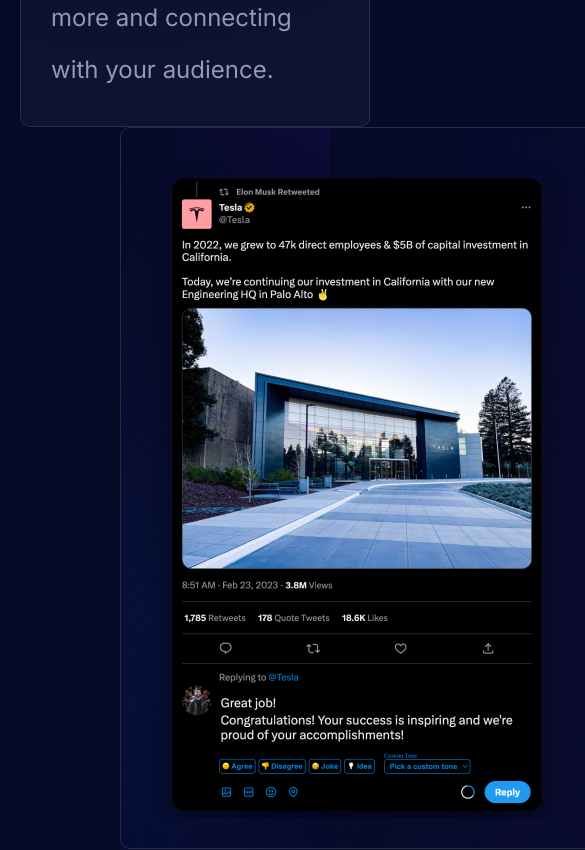
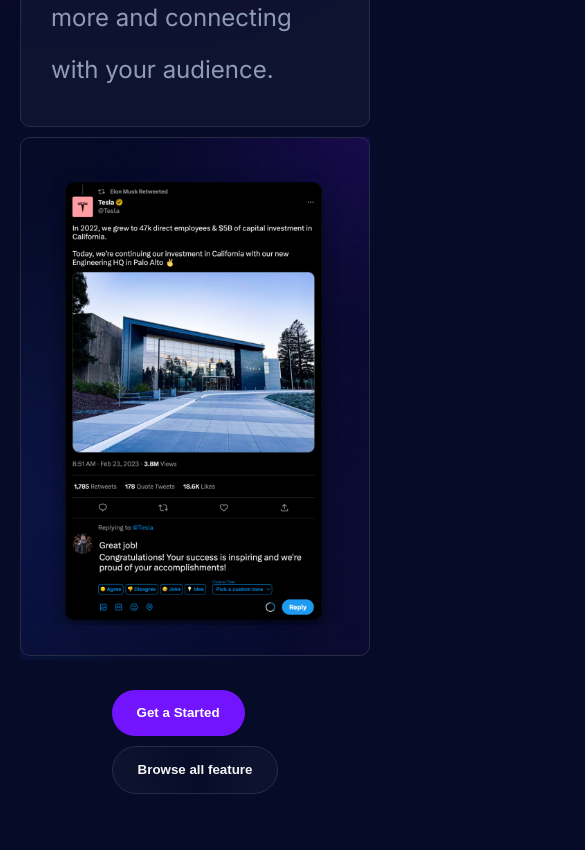
Before and after one commit to Basit46/Reacti.ai-landing-page, a React (Create React App) app: page / in a window 390 px wide. Shown: the part 6080-6930 px from the top of the page, 585 px wide, since content can reach past the window. Built offline with nearby package versions, Linux system fonts and the light colour scheme.

Commit message:
Added responsiveness

```diff
--- a/src/sections/guides/guides.css
+++ b/src/sections/guides/guides.css
@@ -236,8 +236,14 @@
     height: fit-content;
     padding: 70px;
   }
+  .guides .card2 .right {
+    margin-left: 0px;
+    margin-top: 10px;
+    width: 100%;
+  }
   .guides .card2 .right img {
-    margin-left: 0px;
+    /* margin-left: 0px; */
+    width: 100%;
     padding: 30px 70px;
   }
 }
```
